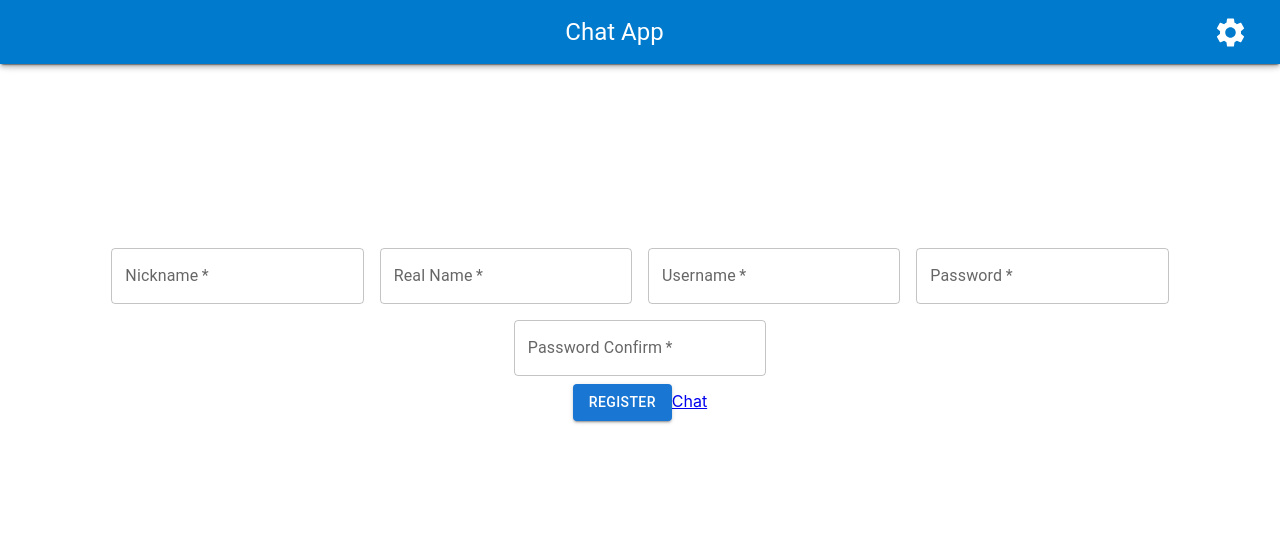
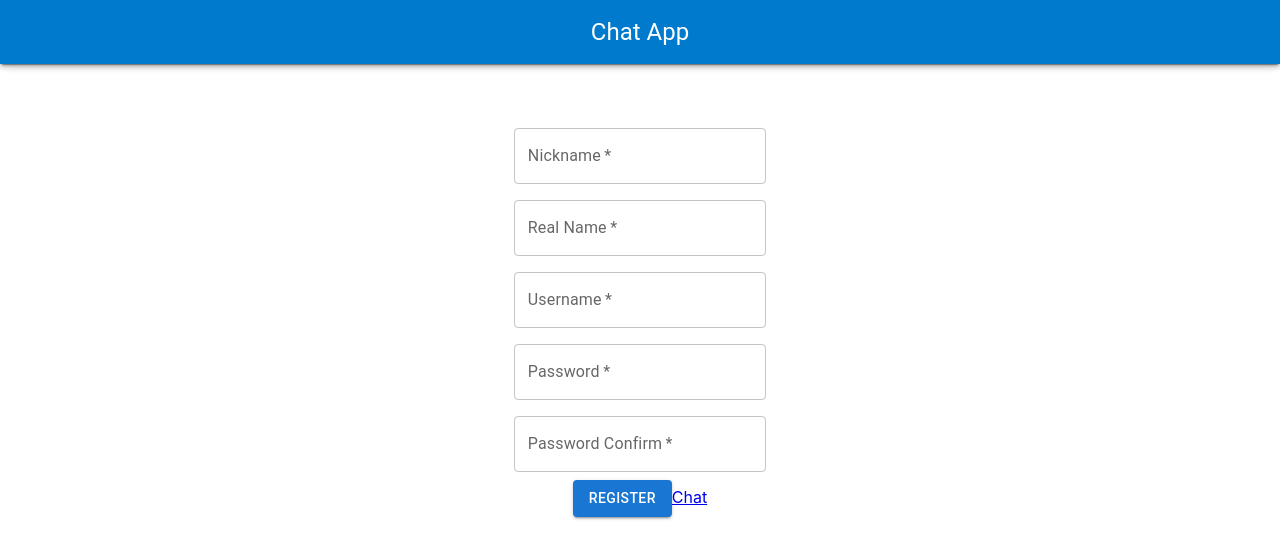
Before and after one commit to mkyle1/mkyle.github.io, a React (Create React App) app in the folder mobile-ux-chat/: page /register in a window 1280 px wide. Shown: the top 558 px of the page. Built offline with nearby package versions, Linux system fonts and the light colour scheme.

Commit message:
Verticle Design, Tried dynamic Appbar

```diff
--- a/mobile-ux-chat/src/App.js
+++ b/mobile-ux-chat/src/App.js
@@ -1,18 +1,25 @@
+import React, {useState, useEffect} from "react";
 import TopAppBar from "./components/TopAppBar";
 import LoginPage from "./components/LoginPage";
 import RegisterPage from "./components/RegisterPage";
-import { BrowserRouter, Routes, Route } from "react-router-dom";
+import { BrowserRouter, Routes, Route, useLocation } from "react-router-dom";
 import './App.css';
 import GroupChat from "./components/GroupChat";
 
 export default function App() {
+  const [changedPath, setPath] = useState("");
+
+  const pull_path = (path) => {
+    setPath(path);
+  };
+
   return (
     <div className="App">
-    <TopAppBar />
+    <TopAppBar path={changedPath}/>
     <BrowserRouter>
       <Routes>
         <Route path="/" element={<LoginPage />} />
-        <Route path="/register" element={<RegisterPage />} />
+        <Route path="/register" element={<RegisterPage path={pull_path}/>} />
         <Route path="/chat" element={<GroupChat />} />
       </Routes>
     </BrowserRouter>
--- a/mobile-ux-chat/src/components/LoginPage.js
+++ b/mobile-ux-chat/src/components/LoginPage.js
@@ -2,6 +2,8 @@ import React, { useState } from "react";
 import Box from '@mui/material/Box';
 import TextField from '@mui/material/TextField';
 import Button from '@mui/material/Button';
+import FormControlLabel from '@mui/material/FormControlLabel';
+import Checkbox from '@mui/material/Checkbox';
 import { Link } from "react-router-dom";
 import HttpService from "../services/HttpService";
 
@@ -24,6 +26,10 @@ export default function LoginPage() {
       sx={{
         '& .MuiTextField-root': { m: 1, width: '25ch' },
         marginTop: "30vh",
+        display: "flex",
+        alignItems: "center",
+        justifyContent: "center",
+        flexDirection: "column"
       }}
       noValidate
       autoComplete="off"
@@ -38,6 +44,11 @@ export default function LoginPage() {
           label="Password"
           onChange={(event) => {setPassword(event.target.value)}}
         />
+        <FormControlLabel
+          control={<Checkbox />}
+          label="Remember Login"
+          labelPlacement="start"
+        />
     </Box>
     <Button variant="contained" onClick={handleLoginPressed}>Login</Button>
     <p>Don't have an account?
--- a/mobile-ux-chat/src/components/RegisterPage.js
+++ b/mobile-ux-chat/src/components/RegisterPage.js
@@ -1,11 +1,11 @@
-import React, { useState } from "react";
+import React, { useState, useEffect } from "react";
 import HttpService from "../services/HttpService";
 import Box from '@mui/material/Box';
 import TextField from '@mui/material/TextField';
 import Button from '@mui/material/Button';
-import { Link } from "react-router-dom";
+import { Link, useLocation } from "react-router-dom";
 
-export default function RegisterPage() {
+const RegisterPage = (props) => {
 
   const [userId, setUserId] = useState("");
   const [password, setPassword] = useState("");
@@ -23,13 +23,23 @@ export default function RegisterPage() {
 
   }
 
+  const location = useLocation();
+
+  useEffect(() => {
+    props.path(location.pathname);
+  }, [location]);
+
     return(
       <div>
       <Box
         component="form"
         sx={{
           '& .MuiTextField-root': { m: 1, width: '25ch' },
-          marginTop: "30vh",
+          marginTop: "15vh",
+          display: "flex",
+          alignItems: "center",
+          justifyContent: "center",
+          flexDirection: "column"
         }}
         noValidate
         autoComplete="off"
@@ -65,3 +75,5 @@ export default function RegisterPage() {
       </div>
     );
 }
+
+export default RegisterPage;
--- a/mobile-ux-chat/src/components/TopAppBar.js
+++ b/mobile-ux-chat/src/components/TopAppBar.js
@@ -1,13 +1,27 @@
-import React from "react";
+import React, {useState, useEffect} from "react";
 import Paper from "@mui/material/Paper";
 import Toolbar from "@mui/material/Toolbar";
 import Typography from "@mui/material/Typography";
 import IconButton from "@mui/material/IconButton";
 import AppBar from "@mui/material/AppBar";
+import ArrowBackIcon from '@mui/icons-material/ArrowBack';
 import SettingsIcon from '@material-ui/icons/Settings';
 
 
-const TopAppBar = () => {
+const TopAppBar = (props) => {
+  const [backButton, setBackButton] = useState(false);
+  const [settingsButton, setSettingsButton] = useState(false);
+
+  useEffect(() => {
+    const currentPath = props.path;
+    console.log(currentPath);
+    setBackButton(currentPath === "/register");
+    setSettingsButton(currentPath === "/chat");
+    console.log(currentPath);
+    console.log(backButton);
+    console.log(settingsButton);
+}, []);
+
   return (
     <Paper
       sx={{ position: "fixed", top: 0, left: 0, right: 0, zIndex: "20" }}
@@ -15,15 +29,23 @@ const TopAppBar = () => {
     >
       <AppBar position="static" sx={{ fontSize: 72, backgroundColor: "#007ACC" }}>
         <Toolbar>
+        {backButton && (
+          <IconButton
+            color="inherit"
+            aria-label="back"
+          >
+            <ArrowBackIcon fontSize="large"/>
+          </IconButton>)}
           <Typography variant="h5" component="div" sx={{ flexGrow: 1}}>
             Chat App
           </Typography>
+          {settingsButton && (
           <IconButton
             color="inherit"
             aria-label="menu"
           >
             <SettingsIcon fontSize="large"/>
-          </IconButton>
+          </IconButton>)}
         </Toolbar>
       </AppBar>
     </Paper>
```
Also changed, not shown: 2 other files (tests, documents, lock files or other folders).
